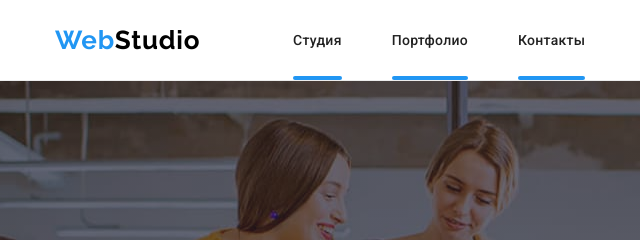
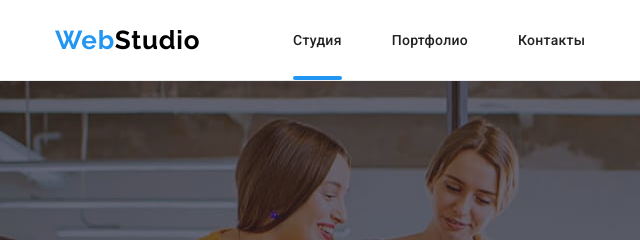
Before and after one commit to Dima-Temnikov/goit-markup-hw-05, a plain HTML site: page index.html in a window 1280 px wide. Shown: the top 240 px of the page, 0-640 px from the left. Drawn offline with nearby package versions, Linux system fonts and the light colour scheme.

Commit message:
29.11.21 11:24

```diff
--- a/css/style.css
+++ b/css/style.css
@@ -103,7 +103,6 @@ section {
   display: block;
   width: 145px;
   height: 31px;
-  /* outline: solid 1px tomato;*/
 }
 
 .header-list {
@@ -114,10 +113,6 @@ section {
 .header-list .header-item:not(:last-child) {
   margin-right: 50px;
 }
-
-/*.header-item {
-  outline: solid 1px tomato;
-}*/
 
 .header-link {
   /* display: block;*/
--- a/index.html
+++ b/index.html
@@ -27,8 +27,8 @@
 
                 <ul class="header-list list">
                     <li class="header-item"><a href="./index.html" class="header-link link current">Студия</a></li>
-                    <li class="header-item"><a href="./portfolio.html" class="header-link link current">Портфолио</a></li>
-                    <li class="header-item"><a href="" class="header-link link current">Контакты</a></li>
+                    <li class="header-item"><a href="./portfolio.html" class="header-link link ">Портфолио</a></li>
+                    <li class="header-item"><a href="" class="header-link link ">Контакты</a></li>
 
                 </ul>
 
@@ -401,7 +401,7 @@
 
         </div>
     </footer>
-
+<!----------------backdrop-------------------------------->
     <div class="backdrop is-hidden" data-modal>
         <div class="modal">
          <button type="button" data-modal-close class="modal-close">
```
Also changed, not shown: portfolio.html (+3 -3 lines).
